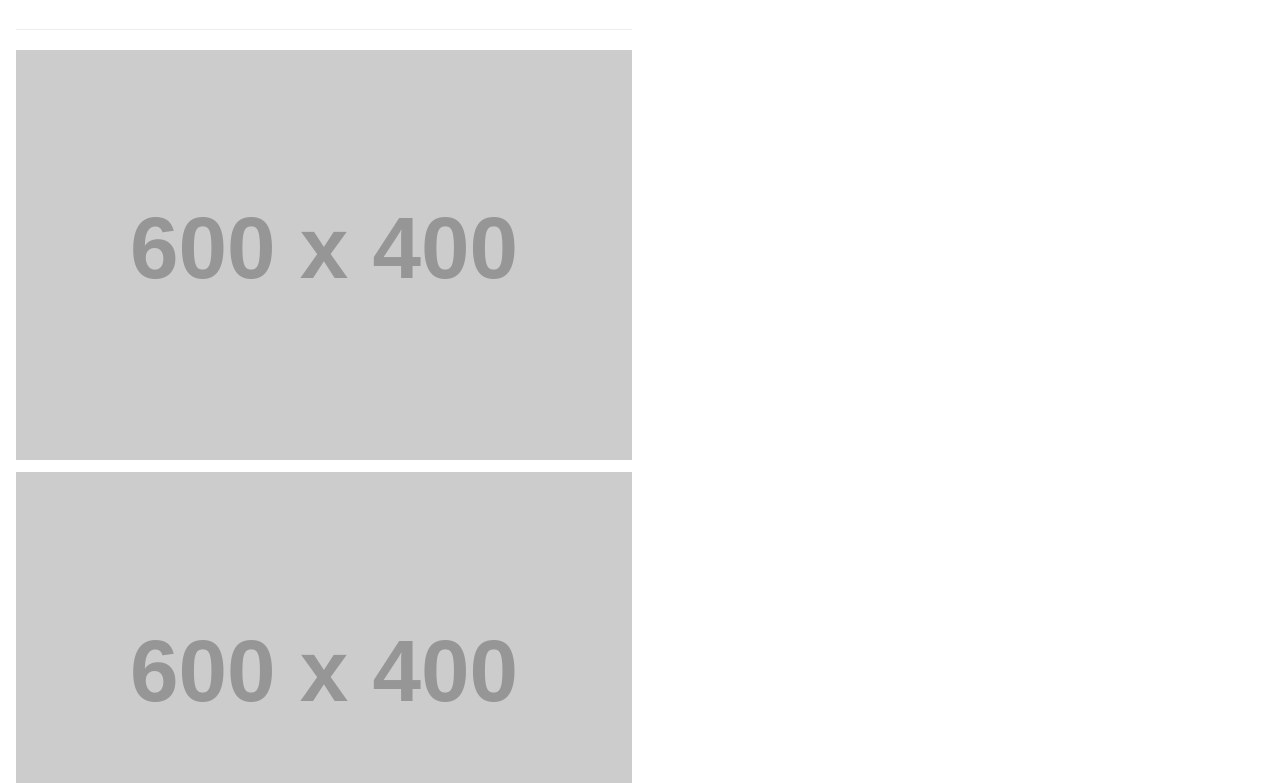
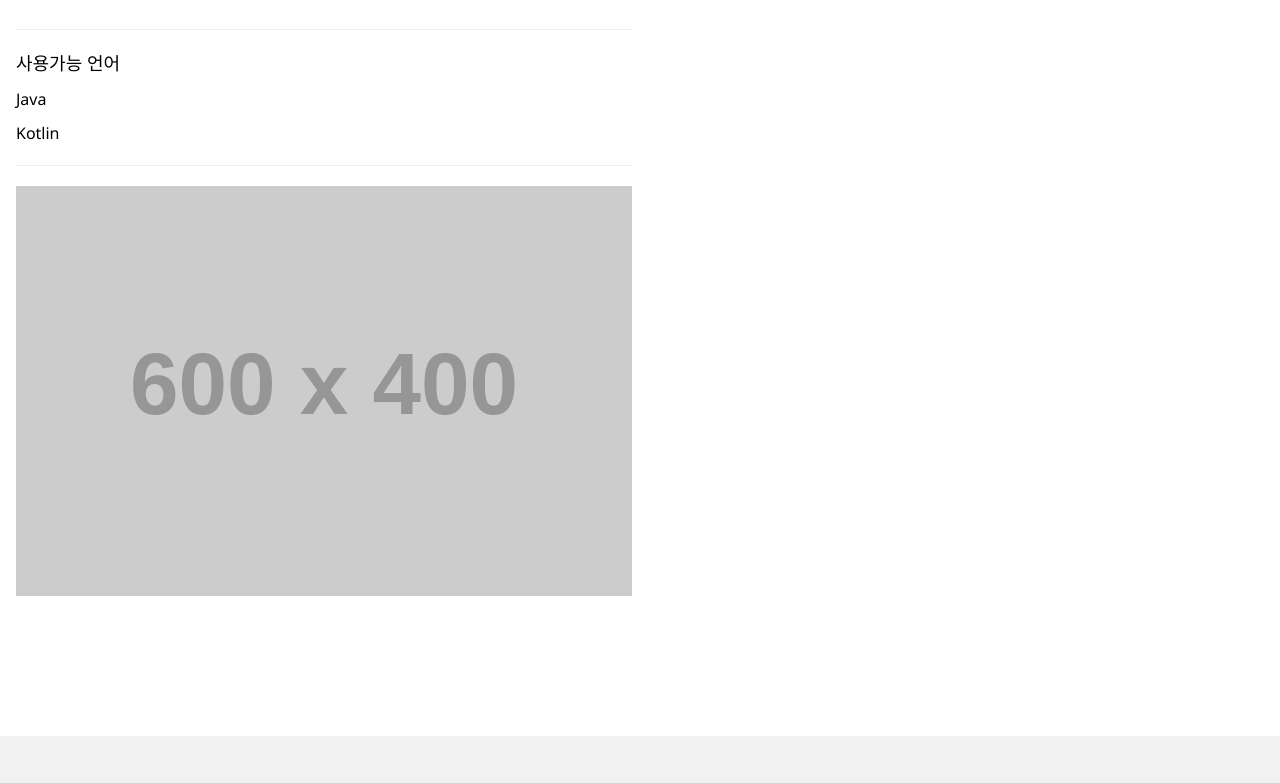
Before and after one commit to apo2073/apo2073.github.io, a plain HTML site: page index.html in a window 1280 px wide. Shown: the part 1677-2460 px from the top of the page. Drawn offline with nearby package versions, Linux system fonts and the light colour scheme; placeholder pictures from the web are drawn by us.

Commit message:
Update index.html

```diff
--- a/index.html
+++ b/index.html
@@ -41,7 +41,10 @@ h1 {letter-spacing: 6px}
   <div class="w3-half">
     <img src="https://via.placeholder.com/600x400" style="width:100%">
     <hr width=”70%” height="10" color=”#EEEEEE” noshade />
-    <img src="https://via.placeholder.com/600x400" style="width:100%">
+    <h5> 사용가능 언어 </h5>
+    <h6>Java</h6>
+    <h6>Kotlin</h6>
+    <hr width=”70%” height="10" color=”#EEEEEE” noshade />
     <img src="https://via.placeholder.com/600x400" style="width:100%">
   </div>
 </div>
```
